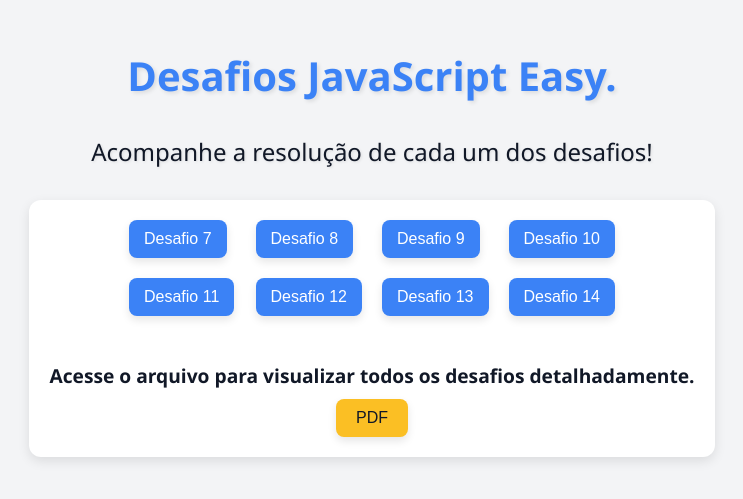
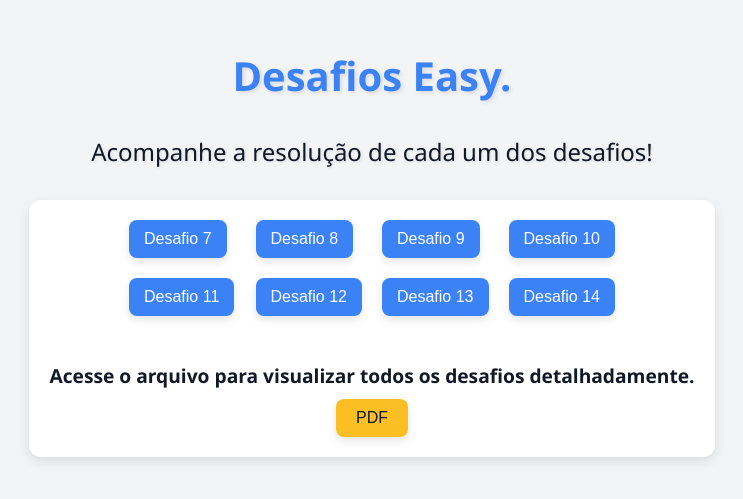
Before and after one commit to AnathaliaIzidro/JavaScript-Easy, a plain HTML site: page index.html in a window 1280 px wide. Shown: the part 161-660 px from the top of the page, without its empty margins (268-1011 px from the left). Drawn offline with Linux system fonts and the light colour scheme; files whose address does not match are found by name.

Commit message:
Update index.html
versão 1.1.2

```diff
--- a/index.html
+++ b/index.html
@@ -7,7 +7,7 @@
     <title>Desafios de JavaScript</title>
 </head>
 <body>
-    <h1 class="title">Desafios JavaScript Easy.</h1>
+    <h1 class="title">Desafios Easy.</h1>
     <p class="sub-title">Acompanhe a resolução de cada um dos desafios!</p>
     <div class="geral">
         <div class="desafios">
```
